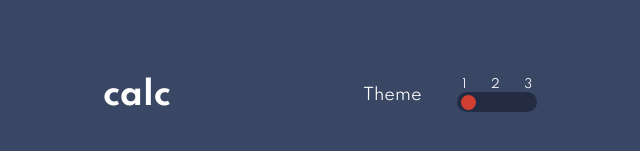
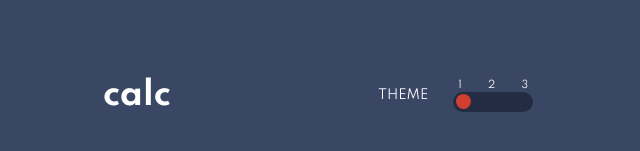
Before and after one commit to dharyel/calculator-app, a React (Create React App) app: page / in a window 1280 px wide. Shown: the part 305-456 px from the top of the page, without its empty margins (317-957 px from the left). Built offline with nearby package versions, Linux system fonts and the light colour scheme.

Commit message:
adicionado o tamanho de fonte padrão(32px) e os efeitos do slider(transition do disk e opacity dos numeros)

```diff
--- a/src/App.css
+++ b/src/App.css
@@ -7,4 +7,5 @@
   text-decoration: none;
   list-style: none;
   font-family: 'Spartan', sans-serif;
+  font-size:32px;
 }
--- a/src/components/CalcHeader/index.tsx
+++ b/src/components/CalcHeader/index.tsx
@@ -28,7 +28,7 @@ export const CalcHeader = (props:CalcHeaderProps) =>{
             <CalcHeaderText color={props.theme.headerText}>calc</CalcHeaderText>
 
             <ThemeSwitcherContainer>
-                <ThemeSwitcherText color={props.theme.headerText}>Theme</ThemeSwitcherText>
+                <ThemeSwitcherText color={props.theme.headerText}>THEME</ThemeSwitcherText>
                 <ThemeSwitcherSliderContainer>
                     <ThemeSwitcherSliderNumberContainer>
                         <ThemeSwitcherSliderNumber color={props.theme.headerText} onClick={()=>props.handleChoosenTheme(1)}>1</ThemeSwitcherSliderNumber>
@@ -39,7 +39,7 @@ export const CalcHeader = (props:CalcHeaderProps) =>{
 
                         <ThemeSwitcherSliderDisk
                             backgroundColor={props.theme.sliderDiskEqual}
-                            left={props.choosenTheme==1? '5%':props.choosenTheme==2? '42%':'78%'}
+                            left={props.choosenTheme==1? '3%':props.choosenTheme==2? '38%':'80%'}
                             />
                     </ThemeSwitcherSliderDiskContainer>
                 </ThemeSwitcherSliderContainer>
--- a/src/components/CalcHeader/styled.ts
+++ b/src/components/CalcHeader/styled.ts
@@ -13,7 +13,7 @@ export const CalcHeaderContainer = styled.div`
     display:flex;
     justify-content: space-between;
     align-items:center;
-    padding:10px 30px;
+    padding:10px 0px;
 `;
 
 export const CalcHeaderText = styled.p<StyleProps>`
@@ -32,7 +32,8 @@ export const ThemeSwitcherContainer = styled.div`
 export const ThemeSwitcherText = styled.p<StyleProps>`
     color:${props=> props.color};
     position:relative;
-    left:-30px;
+    left:-15px;
+    font-size:13px;
 `;
 
 export const ThemeSwitcherSliderContainer = styled.div`
@@ -55,12 +56,13 @@ export const ThemeSwitcherSliderDiskContainer = styled.div<StyleProps>`
 export const ThemeSwitcherSliderDisk = styled.div<StyleProps>`
     background-color:${props => props.backgroundColor};
     position:relative;
-    left: ${props => props.left}; //5%   42%    78%
+    left: ${props => props.left}; //3%   38%    80%
     width: 15px;
     height: 15px;
     border-radius:50%;
     margin-top:auto;
     margin-bottom:auto;
+    transition: left 0.3s ease-in-out;
 `;
 
 export const ThemeSwitcherSliderNumberContainer = styled.div`
@@ -73,5 +75,9 @@ export const ThemeSwitcherSliderNumber = styled.p<StyleProps>`
     margin: 0 5px;
     cursor:pointer;
     color:${props=> props.color};
-    font-size:12px;
+    font-size:10px;
+
+    :hover{
+        filter: opacity(50%);
+    }
 `;
--- a/src/components/Calculator/styled.ts
+++ b/src/components/Calculator/styled.ts
@@ -8,6 +8,7 @@ interface CalculatorStyleProps {
 export const CalculatorContainer=styled.div`
     width:500px;
     height: 100%;
+    padding: 0px 30px;
 
     @media screen and (max-width:500px){
         width: 100%;
```
